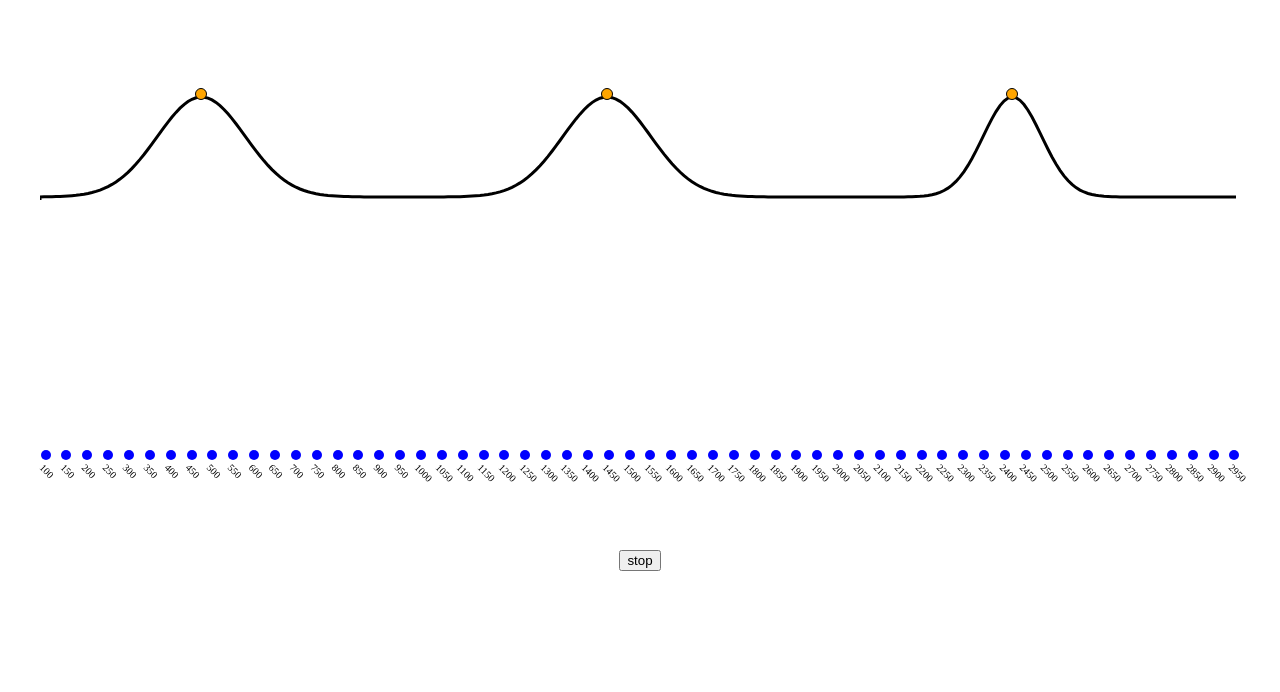
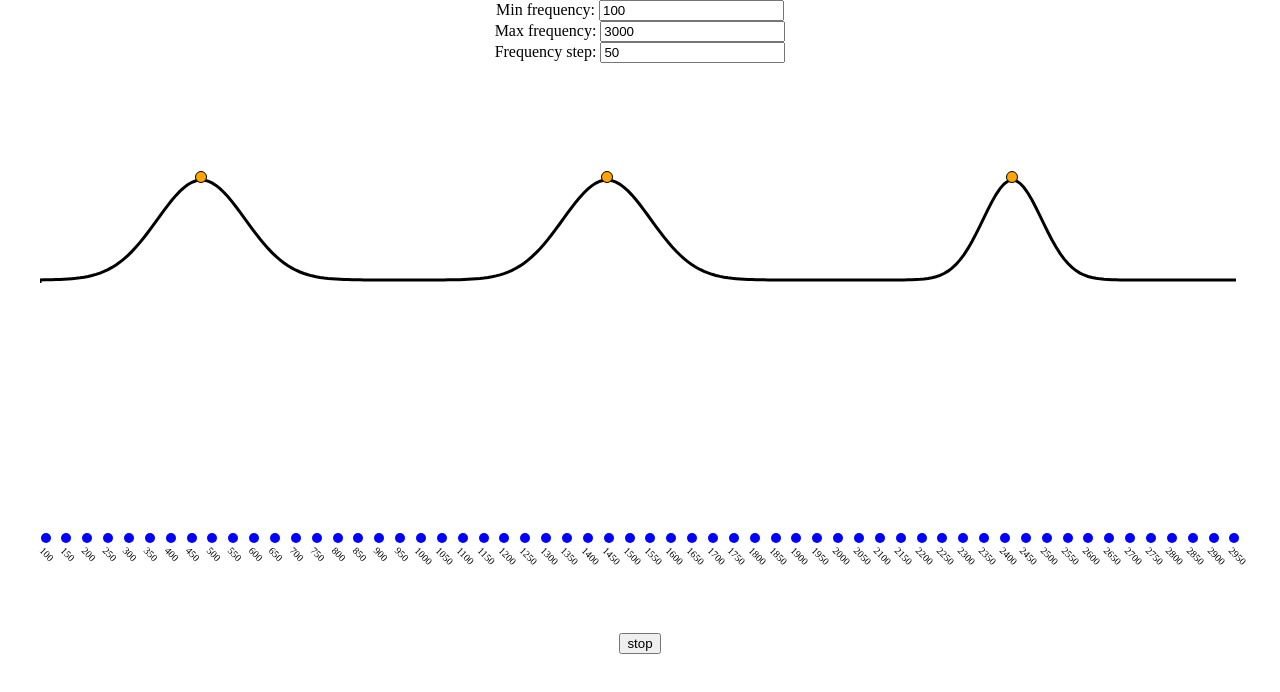
Before and after one commit to MurkyMeow/harmonic-tools, a Svelte app: page / in a window 1280 px wide. Shown: the top 692 px of the page. Built offline with nearby package versions, Linux system fonts and the light colour scheme.

Commit message:
add options

```diff
--- a/src/App.svelte
+++ b/src/App.svelte
@@ -5,16 +5,19 @@
   import FilterBoard from './FilterBoard.svelte';
   import OscillatorNode from './OscillatorNode.svelte';
 
-  const MIN_FREQ = 100;
-  const MAX_FREQ = 3000;
-  const FREQ_STEP = 50;
-
-  const PARTIAL_BOARD_H = 300;
+  let minFreq = 100;
+  let maxFreq = 3000;
+  let freqStep = 50;
 
   const MAX_AMPLITUDE = 20;
   const MAX_GAIN = 20;
 
-  const partialAmplitudes = Array.from({ length: Math.floor((MAX_FREQ - MIN_FREQ) / FREQ_STEP) }, () => 0);
+  const PARTIAL_BOARD_H = 300;
+
+  let partialAmplitudes = Array.from({ length: Math.floor((maxFreq - minFreq) / freqStep) }, () => 0);
+
+  // react on length changes
+  $: partialAmplitudes.length = Math.floor((maxFreq - minFreq) / freqStep);
 
   const filters = [
     {
@@ -75,11 +78,11 @@
 
   $: partialEvents = draggingPartialIdx > 0 ? ({
     onPointerMove(e: MouseEvent) {
-      const current = partialAmplitudes[draggingPartialIdx];
+      const current = partialAmplitudes[draggingPartialIdx] || 0;
 
-      const delta = MAX_AMPLITUDE / PARTIAL_BOARD_H * e.movementY;
+      const next = current - MAX_AMPLITUDE / PARTIAL_BOARD_H * e.movementY;
 
-      partialAmplitudes[draggingPartialIdx] = Math.min(Math.max(current - delta, 0), MAX_AMPLITUDE);
+      partialAmplitudes[draggingPartialIdx] = Math.min(Math.max(next, 0), MAX_AMPLITUDE);
     },
     onPointerUp() {
       draggingPartialIdx = -1;
@@ -98,9 +101,21 @@
 
 <main>
   <div>
+      <div class="options">
+        <div>
+          Min frequency: <input type="number" min="0" bind:value={minFreq} />
+        </div>
+        <div>
+          Max frequency: <input type="number" min="0" bind:value={maxFreq} />
+        </div>
+        <div>
+          Frequency step: <input type="number" min="1" bind:value={freqStep} />
+        </div>
+      </div>
+
       <FilterBoard
-        minFreq={MIN_FREQ}
-        maxFreq={MAX_FREQ}
+        minFreq={minFreq}
+        maxFreq={maxFreq}
         maxGain={MAX_GAIN}
         filters={filters}
         onMove={onFilterMove}
@@ -111,10 +126,10 @@
           <div class="partial">
             <div class="partial-handle" on:pointerdown={() => draggingPartialIdx = i}></div>
             <div class="partial-body" style={amplitude > 0 ? `height: ${amplitude / MAX_AMPLITUDE * PARTIAL_BOARD_H}px` : undefined}></div>
-            <div class="partial-freq">{MIN_FREQ + i * FREQ_STEP}</div>
+            <div class="partial-freq">{minFreq + i * freqStep}</div>
           </div>
           {#if isPlaying && amplitude > 0}
-            <OscillatorNode audioCtx={audioCtx} audioParent={filterNodes[0]} amplitude={amplitude / MAX_AMPLITUDE} freq={MIN_FREQ + i * FREQ_STEP} />
+            <OscillatorNode audioCtx={audioCtx} audioParent={filterNodes[0]} amplitude={amplitude / MAX_AMPLITUDE} freq={minFreq + i * freqStep} />
           {/if}
         {/each}
       </div>
@@ -131,6 +146,11 @@
     max-width: 1200px;
     padding: 0 20px;
     margin: auto;
+  }
+
+  .options {
+    text-align: center;
+    margin-bottom: 20px;
   }
 
   .partial-board {
```
